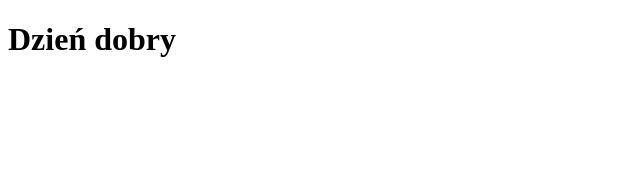
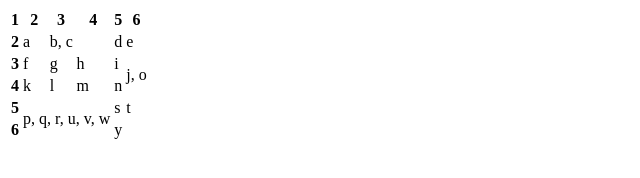
Before and after one commit to AnFe47/StronaWitryny, a plain HTML site: page tabela.html in a window 1280 px wide. Shown: the whole page, without its empty margins (0-640 px from the left). Drawn offline with Linux system fonts and the light colour scheme.

Commit message:
Update tabela.html

```diff
--- a/tabela.html
+++ b/tabela.html
@@ -2,13 +2,32 @@
 <html lang="pl">
 <html>
 	<head>
-		<title>Strona</title>
+		<title>tabela</title>
 		<meta charset="UTF-8"/>
-		<meta name="description" content="Strona" />
+		<meta name="description" content="tabela" />
 		<meta name="author" content="Antoni Felka" />
 		<meta name="robots" content="all" />
 	</head>
 	<body>
-	<h1>Dzień dobry</h1>
+	<table>
+<tr>
+<th>1</th> <th>2</th> <th>3</th> <th>4</th> <th>5</th> <th>6</th>
+</tr>
+<tr>
+<th>2</th> <td>a</td> <td colspan="2">b, c</td> <td>d</td> <td>e</td>
+</tr>
+<tr>
+<th>3</th> <td>f</td> <td>g</td> <td>h</td> <td>i</td> <td rowspan="2">j, o</td>
+</tr>
+<tr>
+<th>4</th> <td>k</td> <td>l</td> <td>m</td> <td>n</td>
+</tr>
+<tr>
+<th>5</th> <td colspan="3" rowspan="2">p, q, r, u, v, w</td> <td>s</td> <td>t</td>
+</tr>
+<tr>
+<th>6</th> <td>y</td> <td></td>
+</tr>
+</table>
 	</body>
 </html>
```
